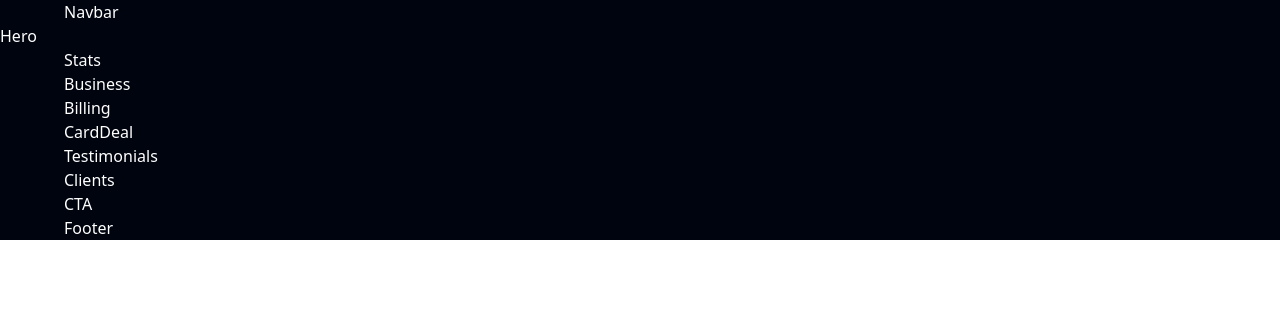
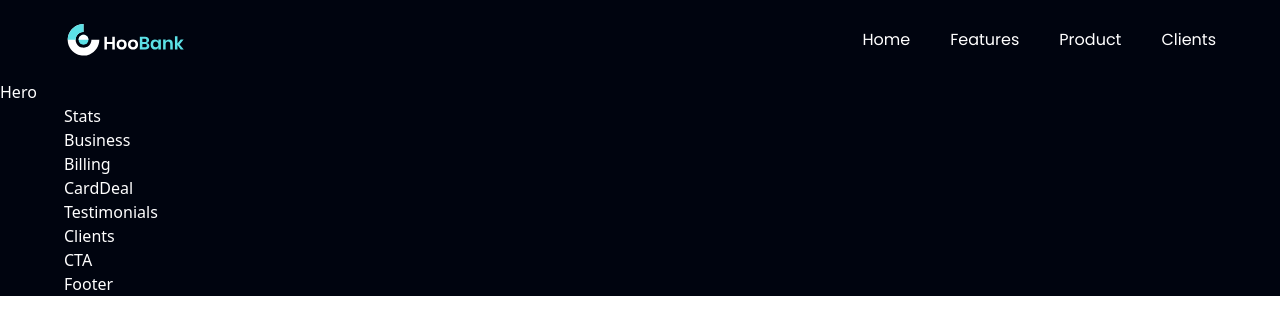
Before and after one commit to Prathamdas3/WooBank, a React (Vite) app: page / in a window 1280 px wide. Shown: the top 334 px of the page. Built offline with nearby package versions, Linux system fonts and the light colour scheme.

Commit message:
working on the navbar file

```diff
--- a/src/components/Navbar.jsx
+++ b/src/components/Navbar.jsx
@@ -1,10 +1,32 @@
-import React from "react";
+import { useState } from "react";
 
+import { close, logo, menu } from "../assets";
+import { navLinks } from "../constants";
 const Navbar = () => {
+  const [toggle, setToggle] = useState(false);
   return (
-    <div>
-      <h1 className="text-white">Navbar</h1>
-    </div>
+    <nav className="w-full flex py-6 justify-between navbar">
+      <img src={logo} alt="hoobank" className="w-[124px] h-[32px]" />
+      <ul className="list-none sm:flex hidden justify-end items-center flex-1">
+        {navLinks.map((nav, index) => (
+          <li
+            key={nav.id}
+            className={`font-poppins font-normal cursor-pointer text-[16px] ${
+              index === navLinks.length - 1 ? "mr-0" : "mr-10"
+            } text-white`}
+          >
+            <a href={`#${nav.id}`}>{nav.title}</a>
+          </li>
+        ))}
+      </ul>
+      <div className="sm:hidden flex flex-1 justify-end items-center">
+        <img
+          src={toggle ? close : menu}
+          alt="menu"
+          className="w-[28px] h-[28px] object-contain onClick ={"
+        />
+      </div>
+    </nav>
   );
 };
 
```
